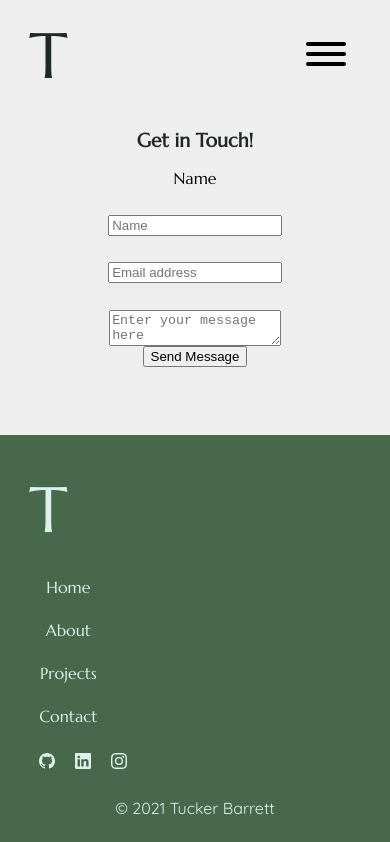
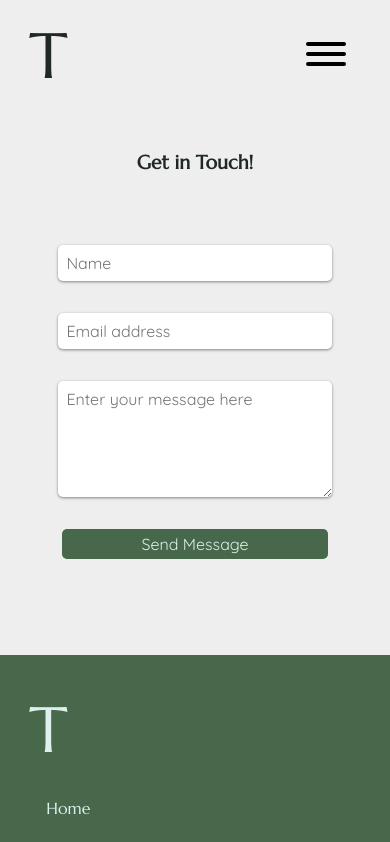
Before and after one commit to GrinninBarrett/react-portfolio-page, a React (Create React App) app: page /contact in a window 390 px wide. Shown: the top 842 px of the page. Built offline with nearby package versions, Linux system fonts and the light colour scheme.

Commit message:
Completes and styles Contact page, makes other layout changes

```diff
--- a/src/index.css
+++ b/src/index.css
@@ -16,8 +16,6 @@ body {
   margin: 0;
   background-color: var(--background);
   font-family: "Marcellus", sans-serif;
-  position: relative;
-  min-height: 100vh;
   -webkit-font-smoothing: antialiased;
   -moz-osx-font-smoothing: grayscale;
 }
@@ -41,6 +39,10 @@ h1 {
     font-size: 2.5em;
 }
 
+h2 {
+    margin: 2em auto;
+}
+
 h2, h3, h4, h5 {
     font-size: 1.2em;
 }
@@ -49,13 +51,30 @@ form {
     width: 50%;
 }
 
+input, textarea {
+    border: none;
+    border-radius: 5px;
+    box-shadow: 0 1px 3px var(--medium-gray);
+    transition: all 0.3s ease;
+}
+
+textarea {
+    height: 100px;
+}
+
+input:focus, textarea:focus {
+    outline: none;
+    border: none;
+    box-shadow: 0 5px 10px var(--medium-gray);
+
+}
+
 footer {
     background-color: var(--green-accent);
     padding: 35px 0;
-    position:absolute;
-    left:0;
-    bottom:0;
-    right:0;
+    position: relative;
+    bottom: 0;
+    left: 0;
 }
 
 
@@ -74,10 +93,6 @@ footer {
     display: none;
 }
 
-#heading-container {
-    margin-top: 6em;
-}
-
 #description{
     font-size: 1.5em;
 }
@@ -88,7 +103,7 @@ footer {
 
 #bottom-intro-container {
     justify-content: center;
-    height: 20%;
+    margin-top: 4em;
 }
 
 #learn-more {
@@ -195,13 +210,18 @@ footer {
 }
 
 .intro {
-    height: 90vh;
     justify-content: space-evenly;
+    margin: 4em auto;
 }
 
 .top-intro-container {
     width: 85%;
     justify-content: space-between;
+}
+
+.tucker-photo {
+    height: 350px;
+    width: 350px;
 }
 
 .project-cards-container {
@@ -256,10 +276,33 @@ footer {
     background-color: var(--green-accent);
 }
 
+.content-container {
+    min-height: calc(80vh - 132px);
+}
+
 
 .input-item {
     width: 100%;
     margin-top: 2em;
+    padding: 8px 0 8px 8px;
+    font-size: 1em;
+    font-family: "Quicksand", sans-serif;
+}
+
+.button {
+    text-align: center;
+    width: 30%;
+    padding: 5px 0;
+    border-radius: 5px;
+    border: none;
+    background-color: var(--green-accent);
+    color: var(--light-text);
+    transition: all 0.3s ease;
+}
+
+.button:hover {
+    cursor: pointer;
+    box-shadow: 0 5px 10px var(--medium-gray);
 }
 
 
@@ -428,6 +471,10 @@ transform: translate(-50%, calc(-100% - 5px)) rotate(45deg);
         font-size: 2em;
     }
 
+    form {
+        width: 80%;
+    }
+
     #description{
         font-size: 1.2em;
     }
@@ -443,6 +490,10 @@ transform: translate(-50%, calc(-100% - 5px)) rotate(45deg);
     .tucker-photo {
         height: 300px;
         width: 300px;
+    }
+
+    .button {
+        width: 50%;
     }
 }
 
@@ -496,6 +547,7 @@ transform: translate(-50%, calc(-100% - 5px)) rotate(45deg);
 
     .intro {
         height: auto;
+        margin: 2em auto;
     }
 
 
@@ -515,6 +567,10 @@ transform: translate(-50%, calc(-100% - 5px)) rotate(45deg);
         padding: 0;
     }
 
+    .button {
+        width: 100%;
+    }
+
 
     .main-nav-item {
         margin: 2em 0;
@@ -527,21 +583,10 @@ transform: translate(-50%, calc(-100% - 5px)) rotate(45deg);
 
 
 @media  screen and (max-height: 750px) {
-    .intro {
-        justify-content: flex-start;
-    }
 
     .tucker-photo {
-        height: 350px;
-        width: 350px;
-    }
-
-    #heading-container {
-        margin-top: 4rem;
-    }
-
-    #bottom-intro-container {
-        margin-top: 25px;
+        height: 300px;
+        width: 300px;
     }
 
 
--- a/src/pages/About.js
+++ b/src/pages/About.js
@@ -2,7 +2,7 @@ import React from "react";
 
 const About = () => {
   return (
-    <main>
+    <main className="content-container">
       <section id="about-intro" className="intro container flex-item">
         <div className="top-intro-container flex-item">
           <picture>
@@ -10,8 +10,6 @@ const About = () => {
             <img
               className="tucker-photo"
               src="./assets/images/tucker-photo-3.png"
-              height="350px"
-              width="350px"
               alt="Tucker wearing a cat sweatshirt and cat blazer"
             />
           </picture>
@@ -34,15 +32,7 @@ const About = () => {
         </div>
       </section>
 
-      <section id="contact" className="container flex-item flex-column">
-        <div className="flex-item flex-column">
-          <h2 className="base-text">Get in touch!</h2>
-          <p className="base-text">
-            Feel free to drop a line any time, whether you want to work
-            together, hire me, or just to chat! Send me an email at
-            ctbarrett.tech@gmail.com!
-          </p>
-        </div>
+      <section className="container flex-item flex-column">
         <a
           id="resume"
           className="link green-link base-text quicksand"
--- a/src/pages/Contact.js
+++ b/src/pages/Contact.js
@@ -24,30 +24,55 @@ const Contact = () => {
     }
   };
 
+  const warn = (notification) =>
+    toast.error(notification, {
+      autoClose: 3000,
+    });
+
+  const success = (notification) =>
+    toast.success(notification, {
+      autoClose: 3000,
+    });
+
+//   const handleNotify = (event) => {
+//     const { target } = event;
+//     const inputType = target.name;
+//     const inputValue = target.value;
+
+//     if (inputType === "email" && !validateEmail(email)) {
+//       warn("Please enter a vaild email address.");
+//     } else if (!inputValue.trim().length) {
+//       warn(`Please enter your ${inputType}`);
+//     }
+//   };
+
+  // Simply triggers a notification for now - will update with database at a later time
   const handleFormSubmit = (event) => {
     event.preventDefault();
 
-    const notify = (message) => toast.error(message);
-
-    if (!validateEmail(email)) {
-      notify("Please enter a valid email address.");
-    } else if (!name) {
-      notify("Please enter your name.");
-    } else if (!message) {
-      notify(
-        `You don't want to send a blank message, do you? Write me something!`
-      );
+    if (!name.trim().length && !validateEmail(email) && !message.trim().length) {
+      warn("All fields are required.");
     } else {
-      notify(`Your message has been sent successfully`);
+      if (!name.trim().length) {
+        warn("Please enter your name.");
+      } else if (!validateEmail(email)) {
+        warn("Please enter a vaild email address.");
+      } else if (!message.trim().length) {
+        warn(`You don't want to send a blank message, do you?`);
+      } else {
+        success(`Your message has been sent successfully!`);
+        setName("");
+        setEmail("");
+        setMessage("");
+      }
     }
   };
 
   return (
-    <main>
+    <main className="content-container">
       <div className="container flex-item flex-column">
         <h2 className="base-text">Get in Touch!</h2>
         <form className="flex-item flex-column">
-          <label for="name">Name</label>
           <input
             id="name"
             value={name}
@@ -76,10 +101,14 @@ const Contact = () => {
             className="input-item"
             required
           />
-          <button type="submit" onClick={handleFormSubmit}>
+          <button
+            type="submit"
+            onClick={handleFormSubmit}
+            className="input-item button"
+          >
             Send Message
           </button>
-          <ToastContainer />
+          <ToastContainer pauseOnFocusLoss={false} />
         </form>
       </div>
     </main>
--- a/src/pages/Home.js
+++ b/src/pages/Home.js
@@ -5,7 +5,7 @@ import ProjectCard from "../components/ProjectCard";
 
 const Home = ({ featuredProjects }) => {
   return (
-    <main>
+    <main className="content-container">
       <section id="intro" className="intro container flex-item flex-column">
         <div className="top-intro-container flex-item">
           <div id="heading-container">
@@ -19,8 +19,6 @@ const Home = ({ featuredProjects }) => {
             <img
               className="tucker-photo"
               src="assets/images/tucker-photo.png"
-              height="350px"
-              width="350px"
               alt="Tucker Barrett, smiling while on a hike in Korea"
             />
           </picture>
@@ -67,20 +65,7 @@ const Home = ({ featuredProjects }) => {
         </Link>
       </section>
 
-      <section id="contact" className="container flex-item flex-column">
-        <div className="flex-item flex-column">
-          <h2 className="base-text">Get in touch!</h2>
-          <p className="base-text">
-            Feel free to drop a line any time, whether you want to work
-            together, hire me, or just to chat! Send me an email at <a
-              href="mailto:ctbarrett.tech@gmail.com"
-              rel="noreferrer"
-              target="_blank"
-            >
-              ctbarrett.tech@gmail.com!
-            </a>
-          </p>
-        </div>
+      <section className="container flex-item flex-column">
         <a
           id="resume"
           className="link green-link base-text quicksand"
--- a/src/pages/Projects.js
+++ b/src/pages/Projects.js
@@ -4,7 +4,7 @@ import ProjectCard from "../components/ProjectCard";
 
 const Projects = ({ allProjects }) => {
   return (
-    <main>
+    <main className="content-container">
       <section id="recent-projects" className="container flex-item flex-column">
         <h2 id="recent-projects-heading" className="base-text">
           Recent Projects
```
